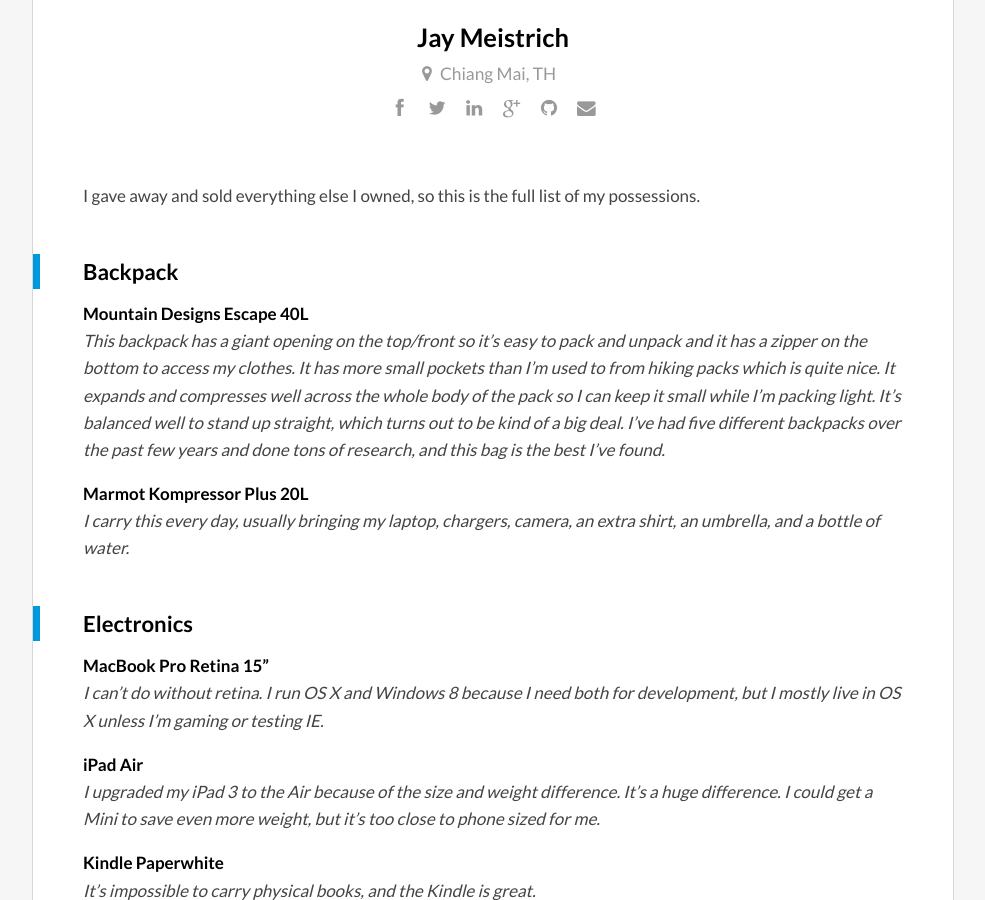
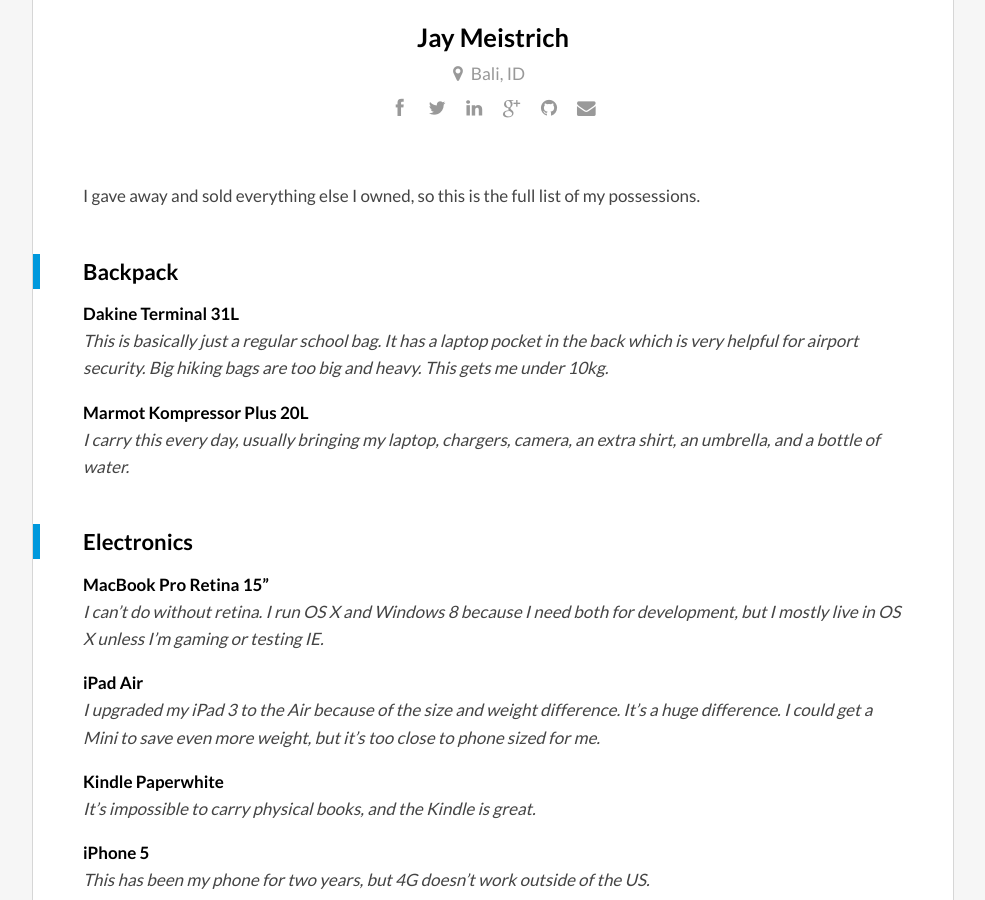
Before and after one commit to jmeistrich/jmeistrich.github.io, a Jekyll site: the page built from backpack/index.md, in a window 1280 px wide and 900 px high. Shown: the whole window, without its empty margins (147-1132 px from the left). Built offline with Jekyll 4.4.1, drawn with Linux system fonts in a browser that asks for light colours; Markdown is read by kramdown in place of the engine named in the settings.

Commit message:
Update itinerary and backpack

```diff
--- a/_layouts/default.html
+++ b/_layouts/default.html
@@ -14,7 +14,8 @@
 
         <script>
         var itinerary = [
-            '1/2', 'Chiang Mai, TH'
+            '1/2', 'Chiang Mai, TH',
+            '1/13', 'Bali, ID'
         ];
         window.onload = function(){
             var today = new Date();
--- a/backpack/index.md
+++ b/backpack/index.md
@@ -9,8 +9,8 @@
 
 #Backpack
 
-**Mountain Designs Escape 40L**<br>
-*This backpack has a giant opening on the top/front so it's easy to pack and unpack and it has a zipper on the bottom to access my clothes. It has more small pockets than I'm used to from hiking packs which is quite nice. It expands and compresses well across the whole body of the pack so I can keep it small while I'm packing light. It's balanced well to stand up straight, which turns out to be kind of a big deal. I've had five different backpacks over the past few years and done tons of research, and this bag is the best I've found.*
+**Dakine Terminal 31L**<br>
+*This is basically just a regular school bag. It has a laptop pocket in the back which is very helpful for airport security. Big hiking bags are too big and heavy. This gets me under 10kg.*
 
 **Marmot Kompressor Plus 20L**<br>
 *I carry this every day, usually bringing my laptop, chargers, camera, an extra shirt, an umbrella, and a bottle of water.*
```
